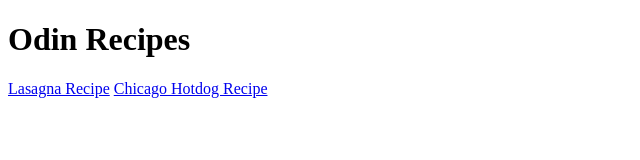
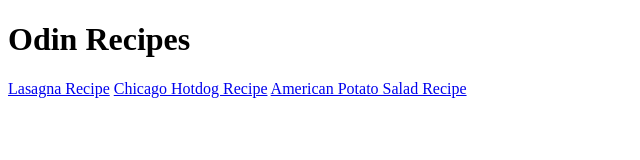
Before and after one commit to sb-samantha/odin-recipes, a plain HTML site: page index.html in a window 1280 px wide. Shown: the whole page, without its empty margins (0-640 px from the left). Drawn offline with Linux system fonts and the light colour scheme.

Commit message:
Add link to potato salad recipe

```diff
--- a/index.html
+++ b/index.html
@@ -9,5 +9,6 @@
         <h1>Odin Recipes</h1>
         <a href="./recipes/lasagna.html">Lasagna Recipe</a>
         <a href="./recipes/chicago-style hotdog.html">Chicago Hotdog Recipe</a>
+        <a href="./recipes/american potato salad.html">American Potato Salad Recipe</a>
     </body>
 </html>
```
